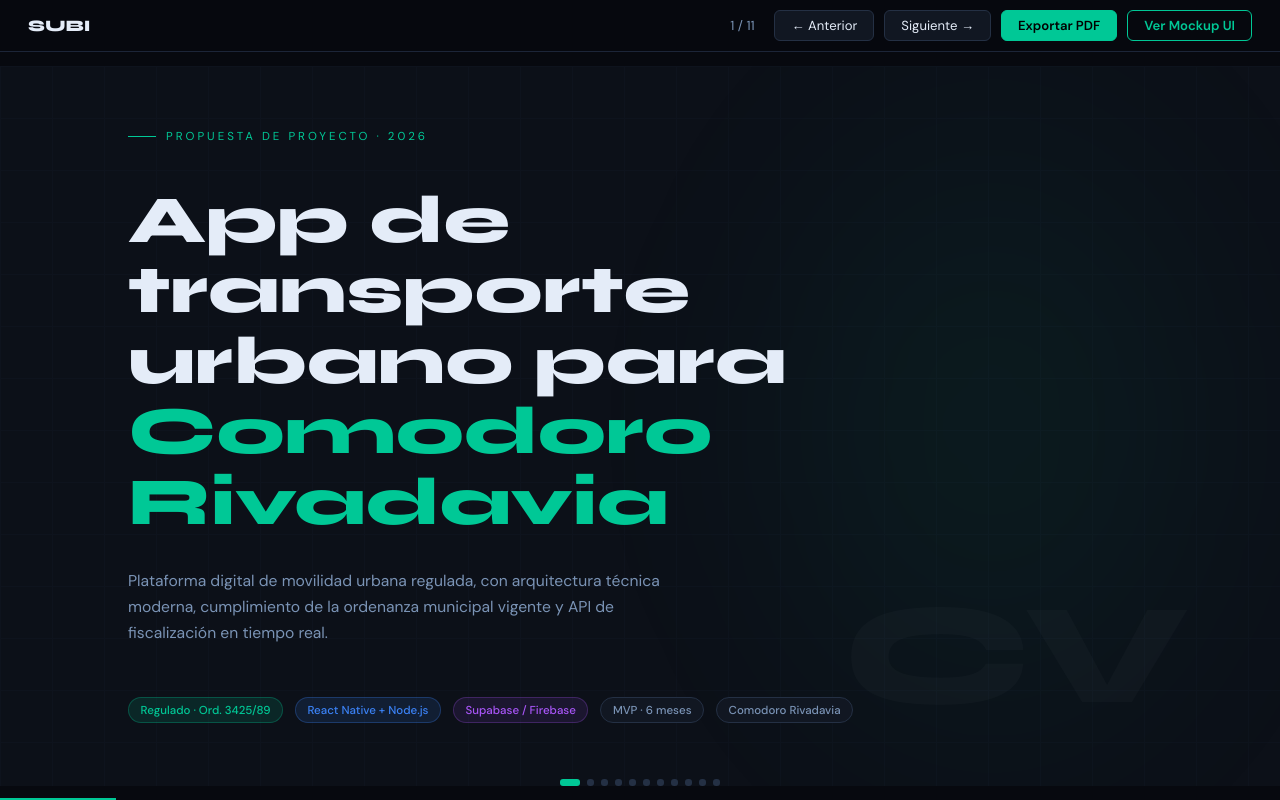
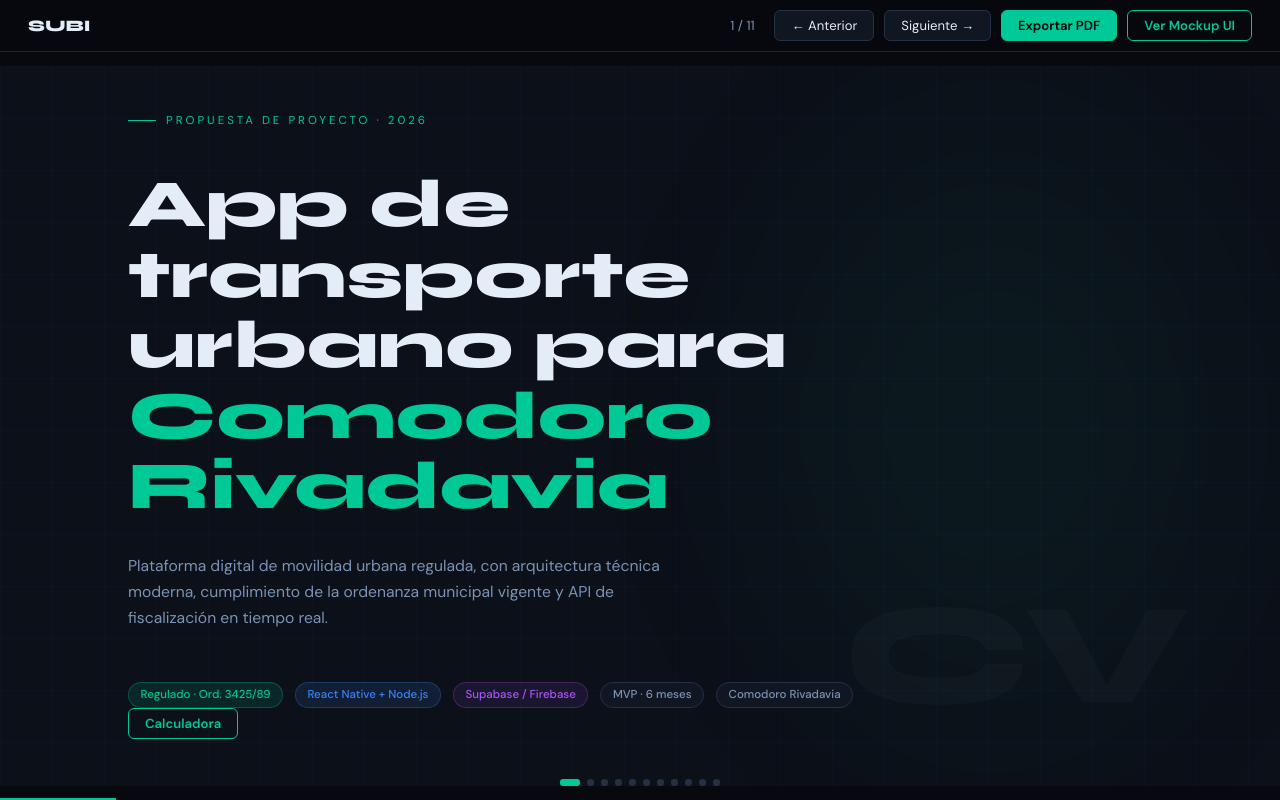
Before and after one commit to ElMatius-EM/SUBI, a plain HTML site: page index.html in a window 1280 px wide. Drawn offline with Linux system fonts and the light colour scheme.

Commit message:
Add button to open calculator in a new tab

```diff
--- a/index.html
+++ b/index.html
@@ -77,6 +77,7 @@
             <span class="pill n">MVP · 6 meses</span>
             <span class="pill n">Comodoro Rivadavia</span>
           </div>
+          <button class="nbtn mockup-btn" onclick="window.open('calculadora.html','_blank')">Calculadora</button>
         </div>
 
         <div
```
